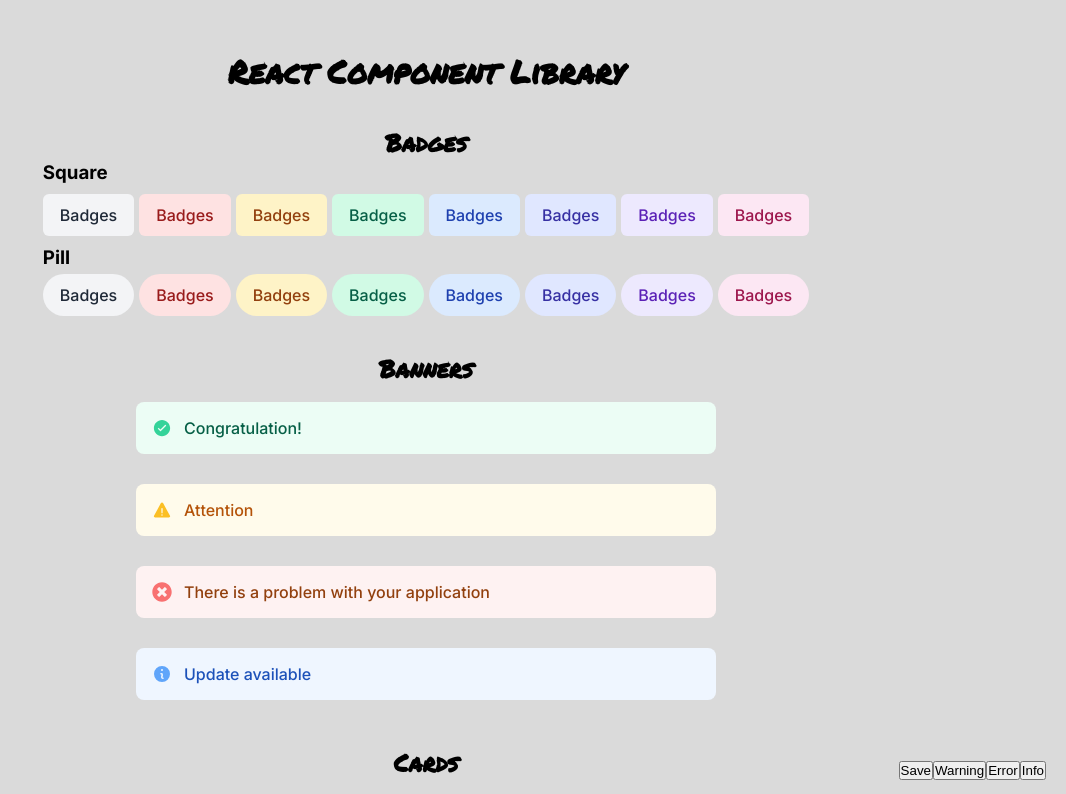
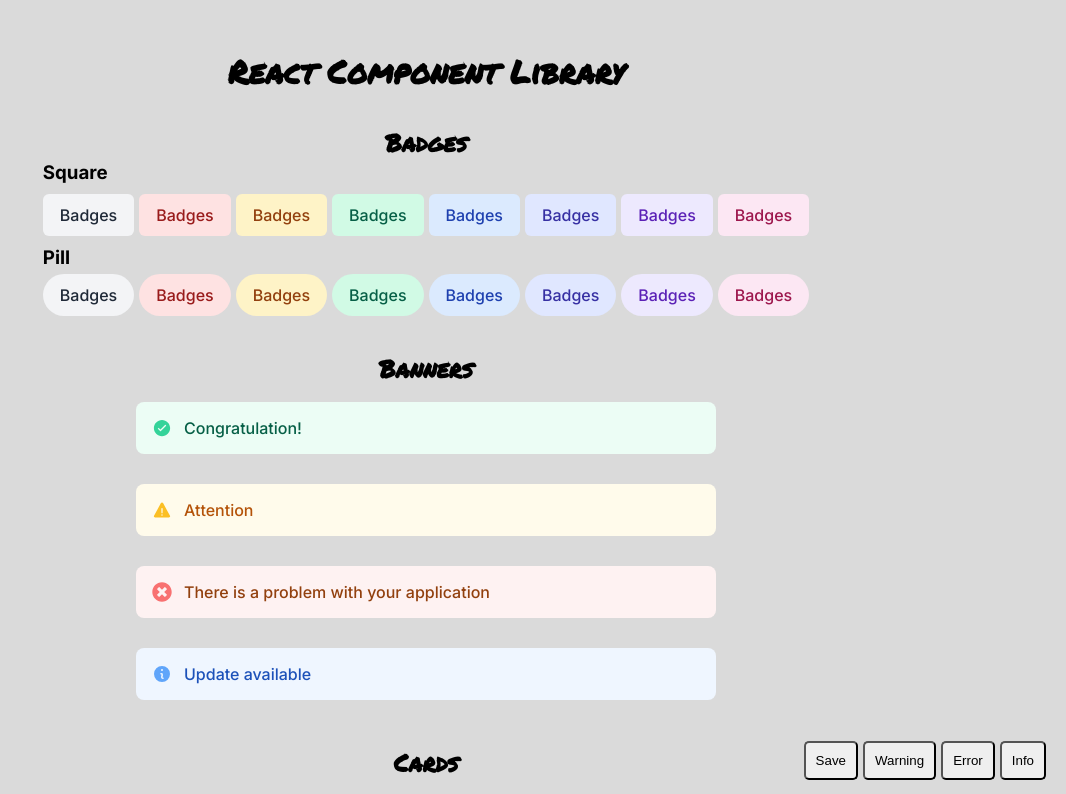
Before and after one commit to emirisato1003/react-component-library, a React (Vite) app: page / in a window 1280 px wide. Shown: the top 794 px of the page, without its empty margins (214-1280 px from the left). Built offline with nearby package versions, Linux system fonts and the light colour scheme; the HTML template or start-up script is replaced by a standard one.

Commit message:
style buttons to handle popup toast

```diff
--- a/src/assets/components/Toasts/ToastContainer.jsx
+++ b/src/assets/components/Toasts/ToastContainer.jsx
@@ -8,23 +8,17 @@ const ToastContext = createContext();
 
 export default function ToastContainer({ children }) {
     const [toasts, setToasts] = useState([]);
-    const [visible, setVisible] = useToggle({
-        initialValue: false
-    });
+
     const addToast = (type, message, icon) => {
         const newToast = { id: Date.now(), type, message, icon };
         setToasts(prev => [...prev, newToast]);
-        // auto-remove toast after timeout
         setTimeout(() => removeToast(newToast.id), 3000);
-        const removeToast = (id) => {
-            setToasts(prev => prev.filter(toast => toast.id !== id));
-        };
     };
 
+    const removeToast = (id) => {
+        setToasts(prev => prev.filter(toast => toast.id !== id));
+    };
 
-    // console.log(toasts.filter(toast => toast.id !== id));
-
-    console.log(visible);
     return (
         <ToastContext.Provider value={{ addToast }}>
             {children}
--- a/src/index.css
+++ b/src/index.css
@@ -466,6 +466,12 @@ section.tooltips .title{
   z-index: 1000;
 }
 
+#toast-root button{
+  padding: 10px;
+  margin-left: 5px;
+  border-radius: 5px;
+}
+
 .toast-container{
   width: 385px;
   display: flex;
```
